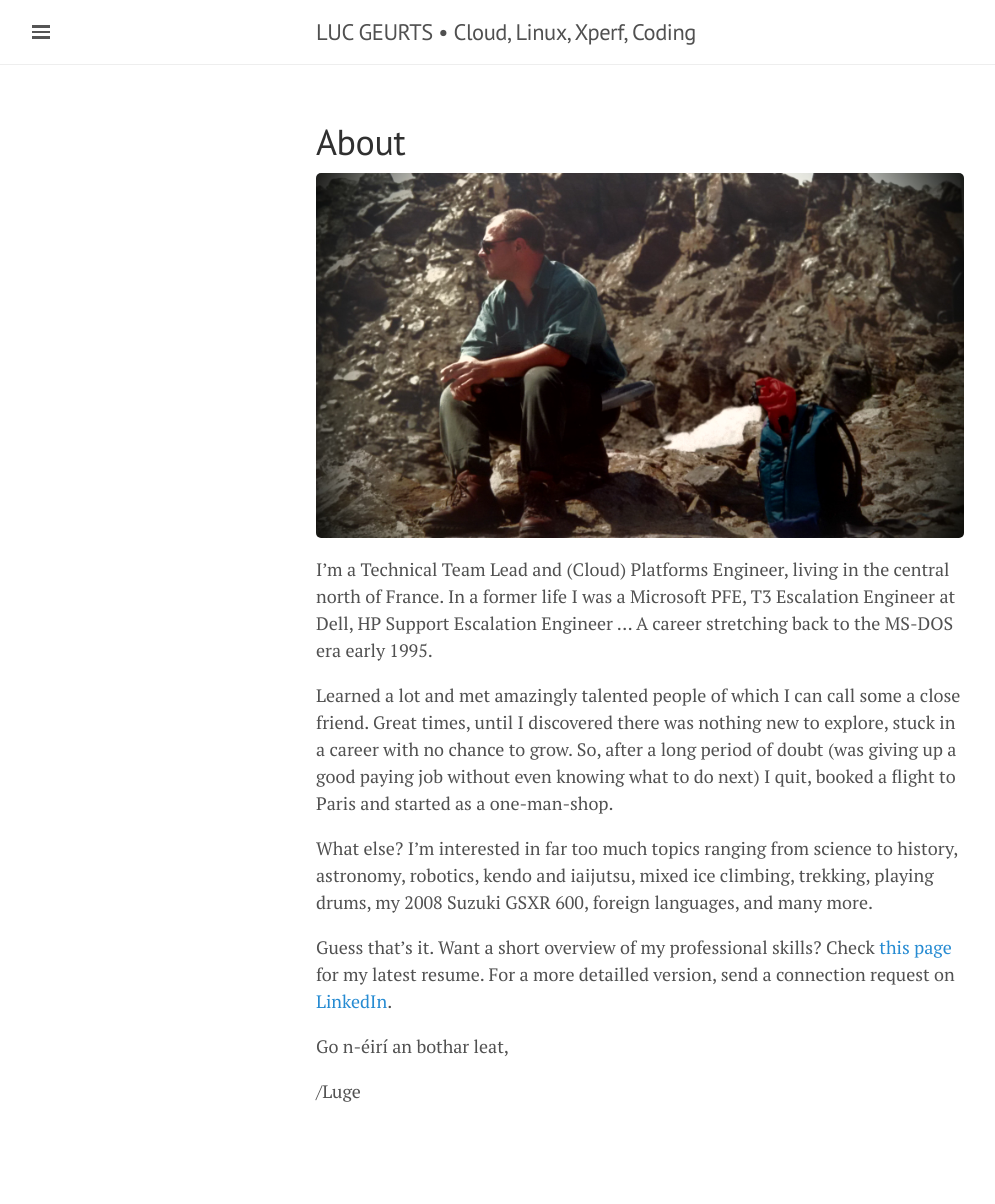
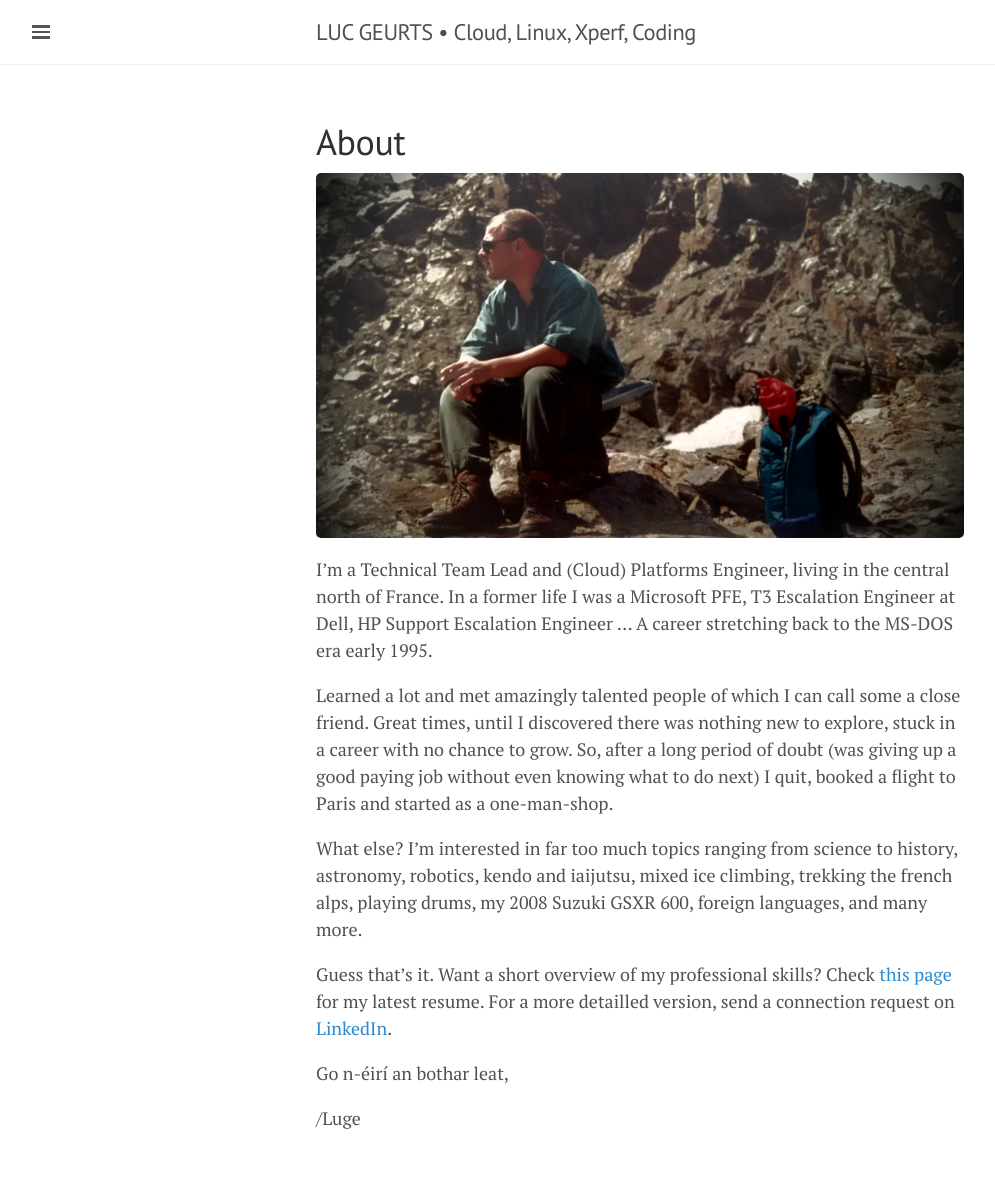
Before and after one commit to lgeurts/lgeurts.github.io, a Jekyll site: the page built from about.md, in a window 1280 px wide. Shown: the whole page, without its empty margins (0-995 px from the left). Built offline with Jekyll 4.4.1, drawn with Linux system fonts in a browser that asks for light colours; nearby versions of some CDN libraries; before the commit the page ends 1177 px from its top, so only the background shows below that.

Commit message:
Update about.md

```diff
--- a/about.md
+++ b/about.md
@@ -10,7 +10,7 @@
 
 Learned a lot and met amazingly talented people of which I can call some a close friend. Great times, until I discovered there was nothing new to explore, stuck in a career with no chance to grow. So, after a long period of doubt (was giving up a good paying job without even knowing what to do next) I quit, booked a flight to Paris and started as a one-man-shop.
 
-What else? I'm interested in far too much topics ranging from science to history, astronomy, robotics, kendo and iaijutsu, mixed ice climbing, trekking, playing drums, my 2008 Suzuki GSXR 600, foreign languages, and many more.
+What else? I'm interested in far too much topics ranging from science to history, astronomy, robotics, kendo and iaijutsu, mixed ice climbing, trekking the french alps, playing drums, my 2008 Suzuki GSXR 600, foreign languages, and many more.
 
 Guess that's it. Want a short overview of my professional skills? Check [this page](https://github.com/lgeurts/Resume/blob/master/Moderncv%20Resume%20Luc%20Geurts%20%28US%29.pdf) for my latest resume. For a more detailled version, send a connection request on [LinkedIn](https://www.linkedin.com/in/lucgeurts).
 
```
